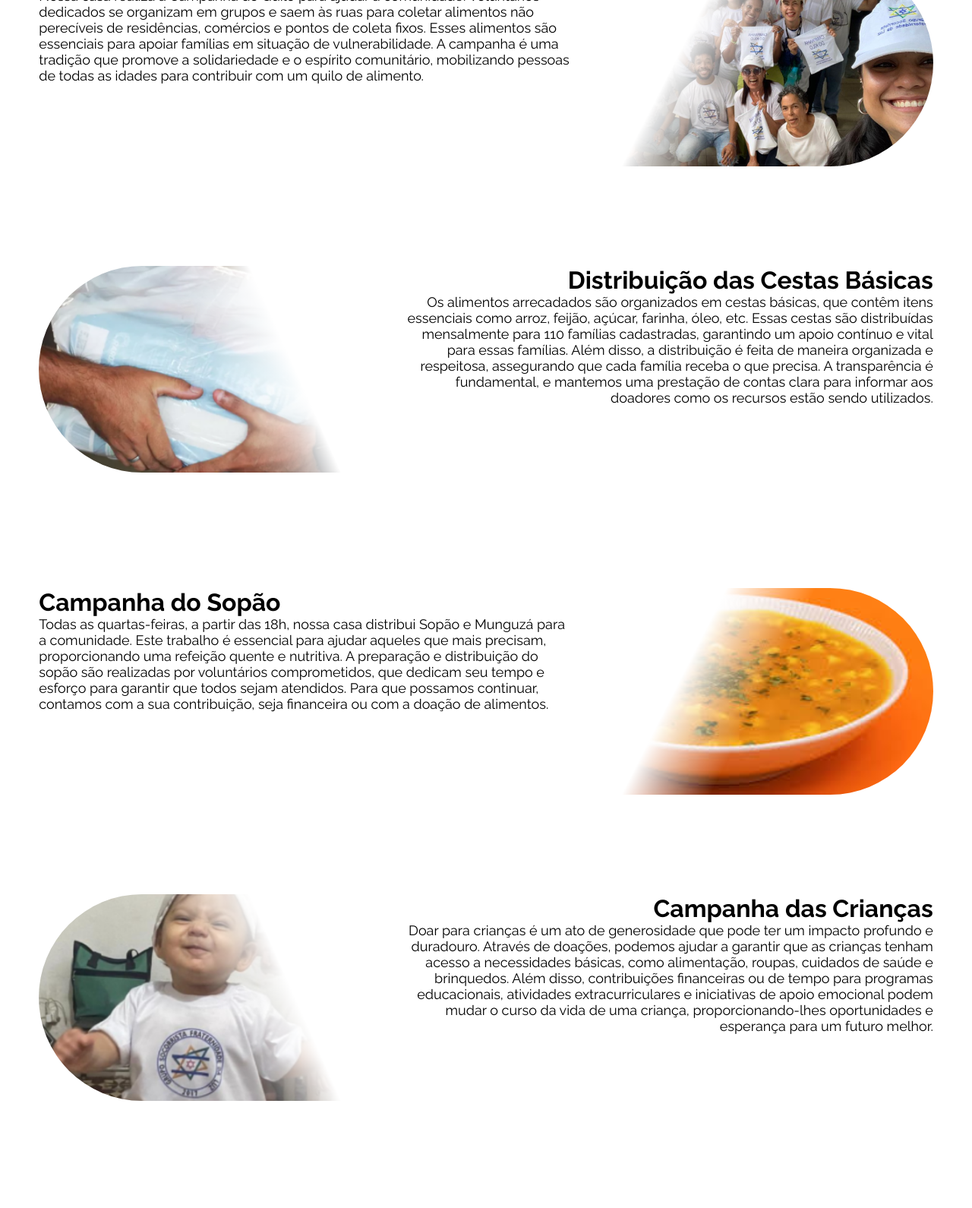
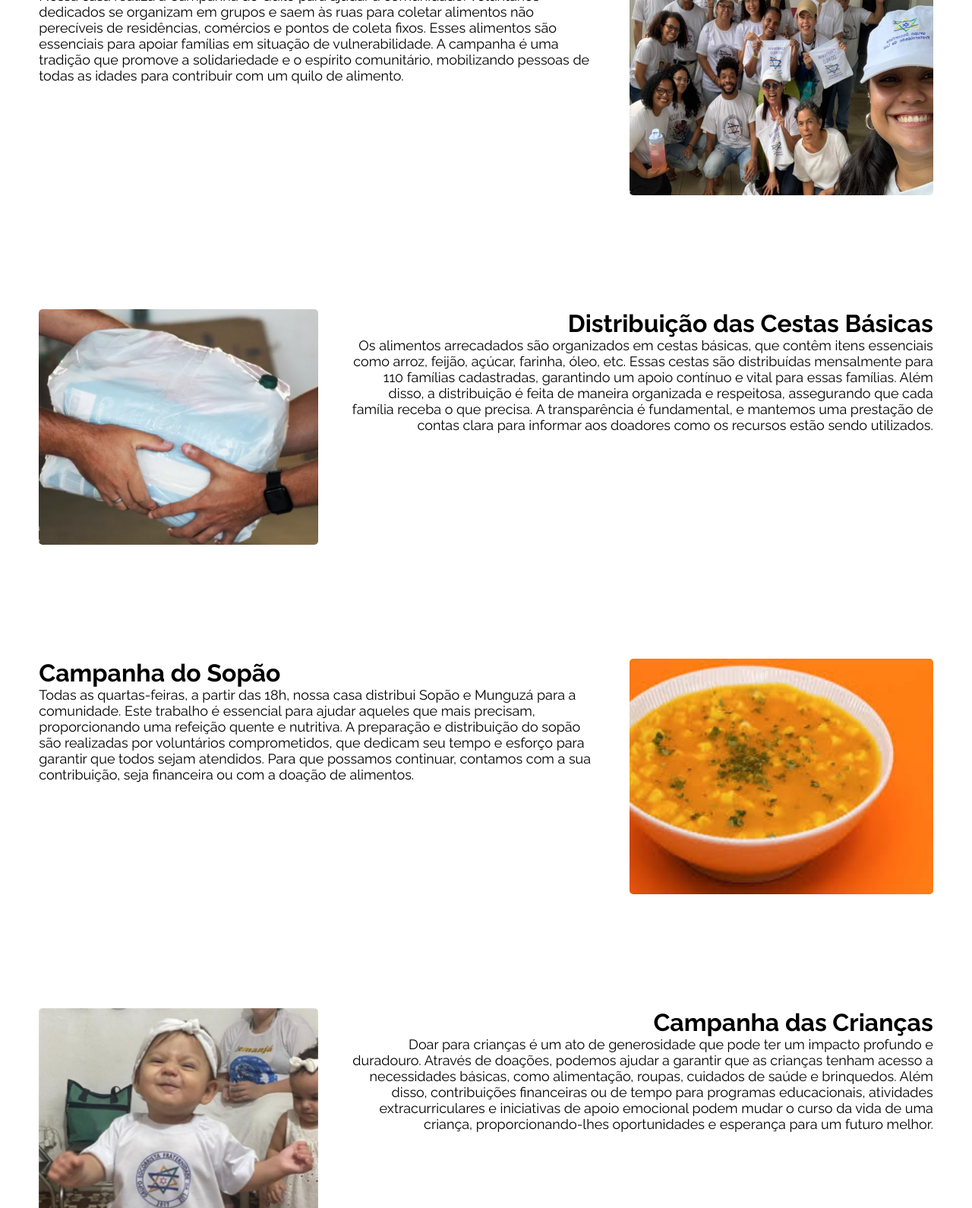
Before and after one commit to CarteiroGalx/gs-fraternidade-da-luz, a plain HTML site: page doacoes.html in a window 1280 px wide. Shown: the part 383-1973 px from the top of the page at 76% size. Drawn offline with Linux system fonts and the light colour scheme.

Commit message:
Atualizações gerais de arquivos, estilizações e textos

```diff
--- a/doacoes.html
+++ b/doacoes.html
@@ -17,9 +17,8 @@
     <link rel="stylesheet" href="reset.css">
     <link rel="stylesheet" href="globalheader.css">
     <link rel="stylesheet" href="globalBanner.css">
-    <link rel="stylesheet" href="stylepag2.css">
-    <link rel="stylesheet" href="imageSetter.css">
-    <link rel="stylesheet" href="mediascreensPag2.css">
+    <link rel="stylesheet" href="stylepagDoacoes.css">
+    <link rel="stylesheet" href="mediascreensDoacoes.css">
     <link rel="stylesheet" href="globalMediaScreens.css">
     <title>Grupo Socorrista Fraternidade da Luz</title>
 </head>
@@ -38,7 +37,8 @@
       <h1>Doações</h1>
     </div>
       <div class="campanhas">
-        <div class="text align-start">
+        <div class="text flex-start">
+          <div>
               <h1>Campanha do Quilo</h1>
               <p class="text-campanha">Nossa casa realiza a Campanha do Quilo para ajudar a comunidade.
               Voluntários dedicados se organizam em grupos e saem às ruas para coletar alimentos
@@ -47,9 +47,11 @@
               A campanha é uma tradição que promove a solidariedade e o espírito comunitário,
               mobilizando pessoas de todas as idades para contribuir com um quilo de alimento.
               </p>
-          <div  id="img-quilo" class="img-to-right"></div>
           </div>
-        <div class="text align-end">
+          <img src="campanhadoquilo.jpg">
+        </div>
+        <div class="text flex-reverse">
+          <div>
               <h1>Distribuição das Cestas Básicas</h1>
               <p class="text-campanha">Os alimentos arrecadados são organizados em cestas básicas,
               que contêm itens essenciais como arroz, feijão, açúcar, farinha, óleo, etc.
@@ -59,9 +61,11 @@
               assegurando que cada família receba o que precisa. A transparência é fundamental,
               e mantemos uma prestação de contas clara para informar aos doadores como os recursos estão sendo utilizados.
               </p>
-            <div id="img-cesta" class="img-to-left"></div>
           </div>
-        <div class="text align-start">
+          <img src="cesta-basica.png">
+        </div>
+        <div class="text flex-start">
+          <div>
             <h1>Campanha do Sopão</h1>
             <p class="text-campanha">Todas as quartas-feiras, a partir das 18h, nossa casa distribui Sopão e Munguzá para a comunidade.
               Este trabalho é essencial para ajudar aqueles que mais precisam, proporcionando uma refeição quente e nutritiva.
@@ -69,15 +73,19 @@
               e esforço para garantir que todos sejam atendidos. Para que possamos continuar,
               contamos com a sua contribuição, seja financeira ou com a doação de alimentos.
             </p>
-          <div  id="img-sopa" class="img-to-right"></div>
         </div>
-        <div class="text align-end">
+          <img src="sopa.jpeg">
+        </div>
+        <div class="text flex-reverse">
+          <div>
             <h1>Campanha das Crianças</h1>
             <p class="text-campanha">Doar para crianças é um ato de generosidade que pode ter um impacto profundo e duradouro. Através de doações, podemos ajudar a garantir que as crianças tenham acesso a necessidades básicas, como alimentação, roupas, cuidados de saúde e brinquedos. Além disso, contribuições financeiras ou de tempo para programas educacionais, atividades extracurriculares e iniciativas de apoio emocional podem mudar o curso da vida de uma criança, proporcionando-lhes oportunidades e esperança para um futuro melhor.
             </p>
-          <div id="img-crianca" class="img-to-left"></div>
         </div>
-      <div class="text align-start">
+        <img src="crianca.png">
+      </div>
+      <div class="text flex-start">
+        <div>
           <h1>Campanha dos Idosos</h1>
           <p class="text-campanha">Nossa casa através da campanha do Quilo, efetua o trabalha de ajuda humanitária
             que é o Sopão e o Munguzá todas as quartas a partir das 18:00hrs,
@@ -85,9 +93,11 @@
             são exatamente 110 famílias cadastradas. Para que este trabalho dê continuidade,
             precisamos de sua ajuda, seja financeira ou com a doação de alimentos.
           </p>
-        <div id="img-idoso" class="img-to-right"></div>
         </div>
-      <div class="text align-end">
+        <img src="idoso.jpg">
+      </div>
+      <div class="text flex-reverse">
+        <div>
           <h1>Campanha dos Livros</h1>
           <p class="text-campanha">Nossa casa acredita no poder transformador da leitura e, por isso, oferece uma variedade de livros sobre temas espirituais.
           Esses livros estão disponíveis para todos que têm interesse
@@ -98,7 +108,8 @@
           Essas palestras são uma excelente oportunidade para aprofundar conhecimentos e participar
           de discussões enriquecedoras. Se você deseja explorar mais sobre espiritualidade e participar das palestras, venha nos visitar.
           </p>
-        <div id="img-livro" class="img-to-left"></div>
+        </div>
+      <img src="livro.jpeg">
       </div>
     </div>
   </main>
--- a/globalBanner.css
+++ b/globalBanner.css
@@ -13,7 +13,7 @@
 .globalBanner h1{
     text-align: center;
     color: #52489c;
-    font-family: 'Parisienne';
+    font-family: 'Raleway';
     font-size: 6vw;
-    font-weight: 100;
+    font-weight: 300;
 }
--- a/globalheader.css
+++ b/globalheader.css
@@ -15,8 +15,8 @@ header{
 .nome{
     font-size: 21px;
     font-family: 'Raleway';
-    font-weight: 300;
-    color: black;
+    font-weight: 700;
+    color: rgb(0, 0, 0);
     text-align: start;
 }
 
@@ -24,8 +24,8 @@ header{
     text-decoration: none;
 }
 
-.nome a:active{
-    color: black;
+.nome a:visited, .nome a:active{
+    color: rgb(0, 0, 0);
 }
 
 header .buttons{
@@ -45,5 +45,4 @@ header .btn-header{
 
 .btn-header:hover{
     cursor: pointer;
-    color: blue;
 }
--- a/imageSetter.css
+++ /dev/null
@@ -1,23 +0,0 @@
-#img-quilo{
-    background-image: url("campanhadoquilo.jpg");
-}
-
-#img-cesta{
-    background-image: url("cesta-basica.png");
-}
-
-#img-sopa{
-    background-image: url("sopa.jpeg");
-}
-
-#img-crianca{
-    background-image: url("crianca.png");
-}
-
-#img-idoso{
-    background-image: url("campanhas.jpg");
-}
-
-#img-livro{
-    background-image: url("livro.jpeg");
-}
--- /dev/null
+++ b/mediascreensDoacoes.css
@@ -0,0 +1,22 @@
+@media (max-width: 780px) {
+    .flex-start, .flex-reverse{
+        flex-direction: column-reverse;
+    }
+
+    .text-campanha, .text h1{
+        text-align: center;
+    }
+
+    .text h1{
+        width: 100%;
+    }
+
+    .text img{
+        margin: 0 auto;
+    }
+
+    .text .text-campanha{
+        margin: 0;
+    }
+
+}
--- a/mediascreensPag2.css
+++ /dev/null
@@ -1,21 +0,0 @@
-@media (max-width: 900px) {
-    .img-to-right, .img-to-left{
-        display: none;
-    }
-
-    .align-start, .align-end{
-        text-align: center;
-    }
-
-    .text{
-        margin-bottom: 150px;
-    }
-
-    .text h1{
-        width: 100%;
-    }
-
-    .text-campanha{
-        max-width: 100%;
-    }
-}
--- a/stylepag2.css
+++ /dev/null
@@ -1,103 +0,0 @@
-html{
-    font-family: 'Raleway', sans-serif;
-}
-
-body{
-    overflow-x: hidden;
-}
-
-main{
-    background-color: white;
-}
-
-.banner{
-    position: relative;
-}
-
-.banner img{
-    width: 100%;
-    margin-top: 50px;
-}
-
-.effect{
-    position: absolute;
-    top: 0;
-    left: 0;
-    width: 100%;
-    height: 100%;
-    background: linear-gradient(0deg, rgba(255,255,255,1) 10%, rgba(110, 87, 36, 0)20%);
-}
-
-.campanhas{
-    max-width: 92%;
-    margin: 0 auto;
-}
-
-.text-campanha{
-    max-width: 60%;
-    font-size: large;
-}
-
-.align-start{
-    text-align: start;
-}
-
-.align-end{
-    display: flex;
-    text-align: end;
-    flex-direction: column;
-    align-items: flex-end;
-}
-
-
-.text{
-    position: relative;
-    margin-top: 20px;
-    margin-bottom: 240px;
-}
-
-.text .img-to-right{
-    position: absolute;
-    top: 0;
-    right: 0;
-    background-size: cover;
-    background-position: center;
-    max-width: 800px;
-    border-radius: 0 200px 200px 0;
-    width: 35vw;
-    height: 34vh;
-    min-width: 300px;
-}
-
-.text .img-to-right::after{
-    position: absolute;
-    content: "";
-    top: 0;
-    right: 0;
-    width: 100%;
-    height: 100%;
-    background: linear-gradient(297deg, rgba(255,255,255,0) 50%, rgba(255,255,255,1) 70%)
-}
-
-.text .img-to-left{
-    position: absolute;
-    top: 0;
-    left: 0;
-    background-size: cover;
-    background-position: center;
-    max-width: 800px;
-    border-radius: 200px 0 0 200px;
-    width: 35vw;
-    height: 34vh;
-    min-width: 300px;
-}
-
-.text .img-to-left::after{
-    position: absolute;
-    content: "";
-    top: 0;
-    right: 0;
-    width: 100%;
-    height: 100%;
-    background: linear-gradient(66deg, rgba(255, 255, 255, 0) 50%, rgba(255, 255, 255, 1) 70%);
-}
--- /dev/null
+++ b/stylepagDoacoes.css
@@ -0,0 +1,59 @@
+html{
+    font-family: 'Raleway', sans-serif;
+}
+
+body{
+    overflow-x: hidden;
+}
+
+main{
+    background-color: white;
+}
+
+.banner{
+    position: relative;
+}
+
+.banner img{
+    width: 100%;
+    margin-top: 50px;
+}
+
+.campanhas{
+    max-width: 92%;
+    margin: 0 auto;
+}
+
+.text-campanha{
+    font-size: large;
+}
+
+.text{
+    margin-top: 20px;
+    margin-bottom: 150px;
+}
+
+.text img{
+    max-width: 400px;
+    max-height: 400px;
+    height: 310px;
+    border-radius: 5px;
+}
+
+.flex-reverse{
+    text-align: end;
+    display: flex;
+    flex-direction: row-reverse;
+}
+
+.flex-reverse .text-campanha{
+    margin-left: 40px;
+}
+
+.flex-start{
+    display: flex;
+}
+
+.flex-start .text-campanha{
+    margin-right: 40px;
+}
```
Also changed, not shown: atendimento.html (+2 -2 lines), footer.css (+5 -29 lines), index.html (+10 -8 lines), stylepagAtendimento.css (renamed from stylepag4.css, +4 -3 lines), stylepagQuemSomos.css (renamed from stylepag1.css, +32 -1 lines), tratamentos.html (+2 -2 lines), idoso.jpg (renamed from campanhas.jpg), mediascreensAtendimento.css (renamed from mediascreensPag4.css), mediascreensQuemSomos.css (renamed from mediascreensPag1.css), mediascreensTratamentos.css (renamed from mediascreensPag3.css), stylepagTratamentos.css (renamed from stylepag3.css). Lines whose indentation alone changed are shown as unchanged.
